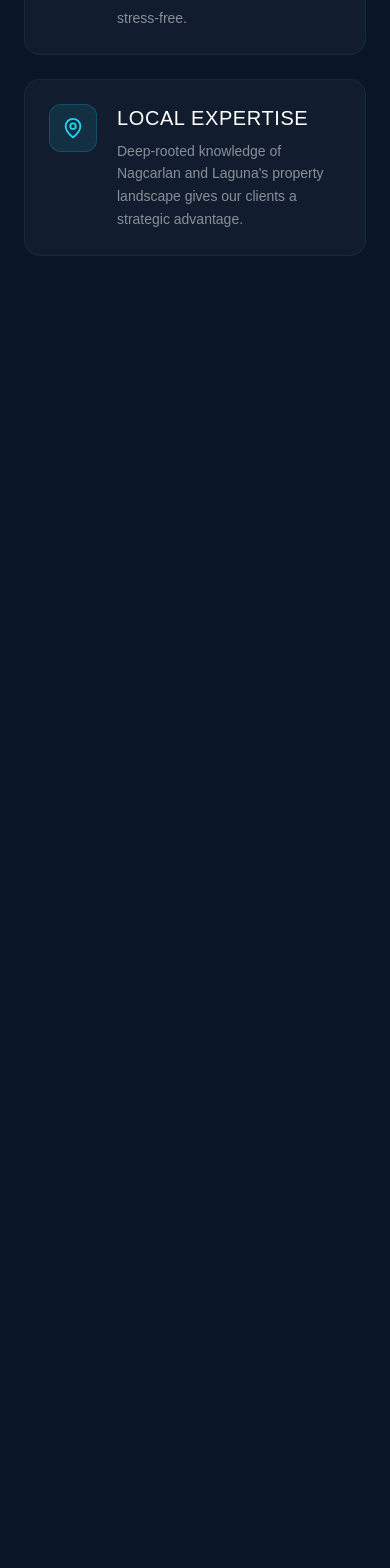
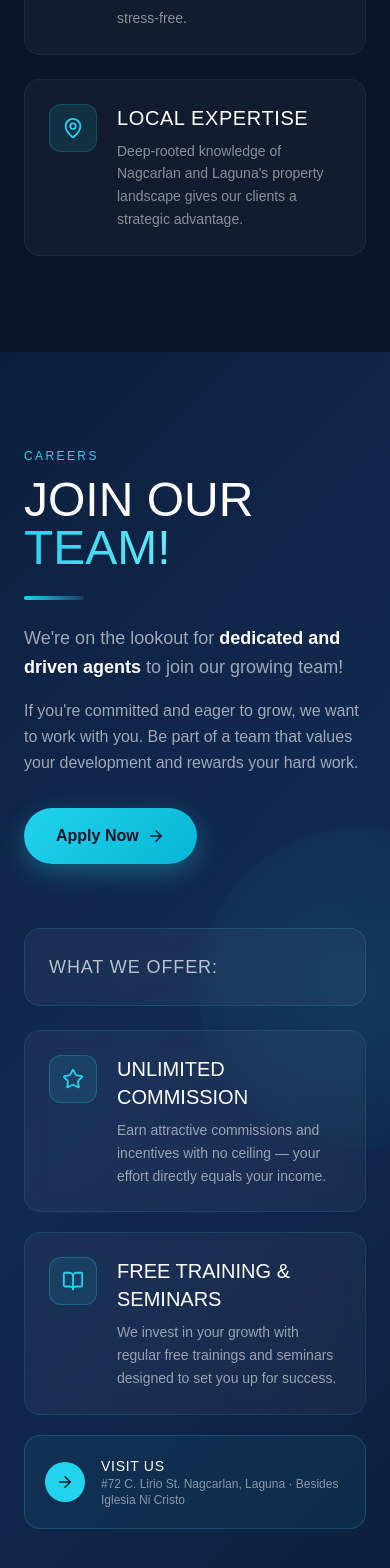
Before and after one commit to austhiiin/flavian-realty, a React (Vite) app: page / in a window 390 px wide. Shown: the part 5888-7456 px from the top of the page. Before the commit the page ends 6240 px from the top, so only its background shows below. Built offline with nearby package versions, Linux system fonts and the light colour scheme.

Commit message:
feat: join section

```diff
--- /dev/null
+++ b/src/components/JoinSection.tsx
@@ -0,0 +1,134 @@
+import { ArrowRight, Star, BookOpen } from 'lucide-react'
+
+const perks = [
+  {
+    icon: Star,
+    title: 'Unlimited Commission',
+    desc: 'Earn attractive commissions and incentives with no ceiling — your effort directly equals your income.',
+  },
+  {
+    icon: BookOpen,
+    title: 'Free Training & Seminars',
+    desc: 'We invest in your growth with regular free trainings and seminars designed to set you up for success.',
+  },
+]
+
+export default function JoinSection() {
+  return (
+    <section
+      id="join"
+      className="py-24 relative overflow-hidden"
+      style={{ background: 'linear-gradient(135deg, #0d1f3c 0%, #122a52 50%, #0d1f3c 100%)' }}
+    >
+      {/* Background accent circles */}
+      <div
+        className="absolute -right-32 top-1/2 -translate-y-1/2 w-80 h-80 rounded-full opacity-10"
+        style={{ background: 'radial-gradient(circle, #22d3ee, transparent)' }}
+      />
+
+      <div className="max-w-7xl mx-auto px-6">
+        <div className="grid lg:grid-cols-2 gap-16 items-center">
+          {/* Left content */}
+          <div>
+            <p
+              className="font-body text-xs uppercase tracking-widest mb-3"
+              style={{ color: '#22d3ee', letterSpacing: '0.2em' }}
+            >
+              Careers
+            </p>
+            <h2 className="font-display text-5xl lg:text-7xl uppercase text-white leading-none mb-6">
+              JOIN OUR{' '}
+              <span
+                className="bg-clip-text text-transparent"
+                style={{ backgroundImage: 'linear-gradient(90deg, #22d3ee, #67e8f9)' }}
+              >
+                TEAM!
+              </span>
+            </h2>
+            <div className="section-divider mb-6" />
+
+            <p className="font-body text-white/60 text-lg leading-relaxed mb-4">
+              We're on the lookout for <strong className="text-white">dedicated and driven agents</strong> to join our growing team!
+            </p>
+            <p className="font-body text-white/60 leading-relaxed mb-8">
+              If you're committed and eager to grow, we want to work with you. Be part of a team that values your development and rewards your hard work.
+            </p>
+
+            <a
+              href="mailto:flavianrealty@gmail.com?subject=Job Application - Real Estate Agent"
+              className="inline-flex items-center gap-2 px-8 py-4 rounded-full font-semibold transition-all duration-300 hover:scale-105"
+              style={{
+                background: 'linear-gradient(135deg, #22d3ee, #06b6d4)',
+                color: '#0a1628',
+                boxShadow: '0 8px 25px rgba(34,211,238,0.3)'
+              }}
+            >
+              Apply Now <ArrowRight size={18} />
+            </a>
+          </div>
+
+          {/* Right — perks */}
+          <div className="space-y-5">
+            <div
+              className="glass-card rounded-2xl p-6 mb-6"
+              style={{ border: '1px solid rgba(34,211,238,0.15)' }}
+            >
+              <p className="font-display text-lg uppercase text-white/70 tracking-wider">
+                WHAT WE OFFER:
+              </p>
+            </div>
+
+            {perks.map((perk, i) => {
+              const Icon = perk.icon
+              return (
+                <div
+                  key={i}
+                  className="glass-card hover-lift rounded-2xl p-6 flex gap-5 items-start"
+                  style={{ border: '1px solid rgba(34,211,238,0.12)' }}
+                >
+                  <div
+                    className="w-12 h-12 flex-shrink-0 rounded-xl flex items-center justify-center"
+                    style={{
+                      background: 'rgba(34,211,238,0.1)',
+                      border: '1px solid rgba(34,211,238,0.25)'
+                    }}
+                  >
+                    <Icon size={22} style={{ color: '#22d3ee' }} />
+                  </div>
+                  <div>
+                    <h3 className="font-display text-xl uppercase text-white mb-2">
+                      {perk.title}
+                    </h3>
+                    <p className="font-body text-white/55 text-sm leading-relaxed">{perk.desc}</p>
+                  </div>
+                </div>
+              )
+            })}
+
+            {/* Visit us tag */}
+            <div
+              className="rounded-2xl p-5 flex items-center gap-4 mt-2"
+              style={{
+                background: 'rgba(34,211,238,0.06)',
+                border: '1px solid rgba(34,211,238,0.2)'
+              }}
+            >
+              <div
+                className="w-10 h-10 flex-shrink-0 rounded-full flex items-center justify-center"
+                style={{ background: '#22d3ee' }}
+              >
+                <ArrowRight size={18} color="#0a1628" />
+              </div>
+              <div>
+                <p className="font-display text-sm uppercase text-white tracking-wider">VISIT US</p>
+                <p className="font-body text-white/50 text-xs">
+                  #72 C. Lirio St. Nagcarlan, Laguna · Besides Iglesia Ni Cristo
+                </p>
+              </div>
+            </div>
+          </div>
+        </div>
+      </div>
+    </section>
+  )
+}
--- a/src/pages/LandingPage.tsx
+++ b/src/pages/LandingPage.tsx
@@ -4,6 +4,7 @@ import HeroSection from "../components/HeroSection"
 import AboutSection from "../components/AboutSection"
 import ServicesSection from "../components/ServicesSection"
 import WhyUsSection from "../components/WhyUsSection"
+import JoinSection from "../components/JoinSection"
 
 function LandingPage() {
   return (
@@ -13,6 +14,7 @@ function LandingPage() {
       <AboutSection />
       <ServicesSection />
       <WhyUsSection />
+      <JoinSection />
 
 
     </>
```
